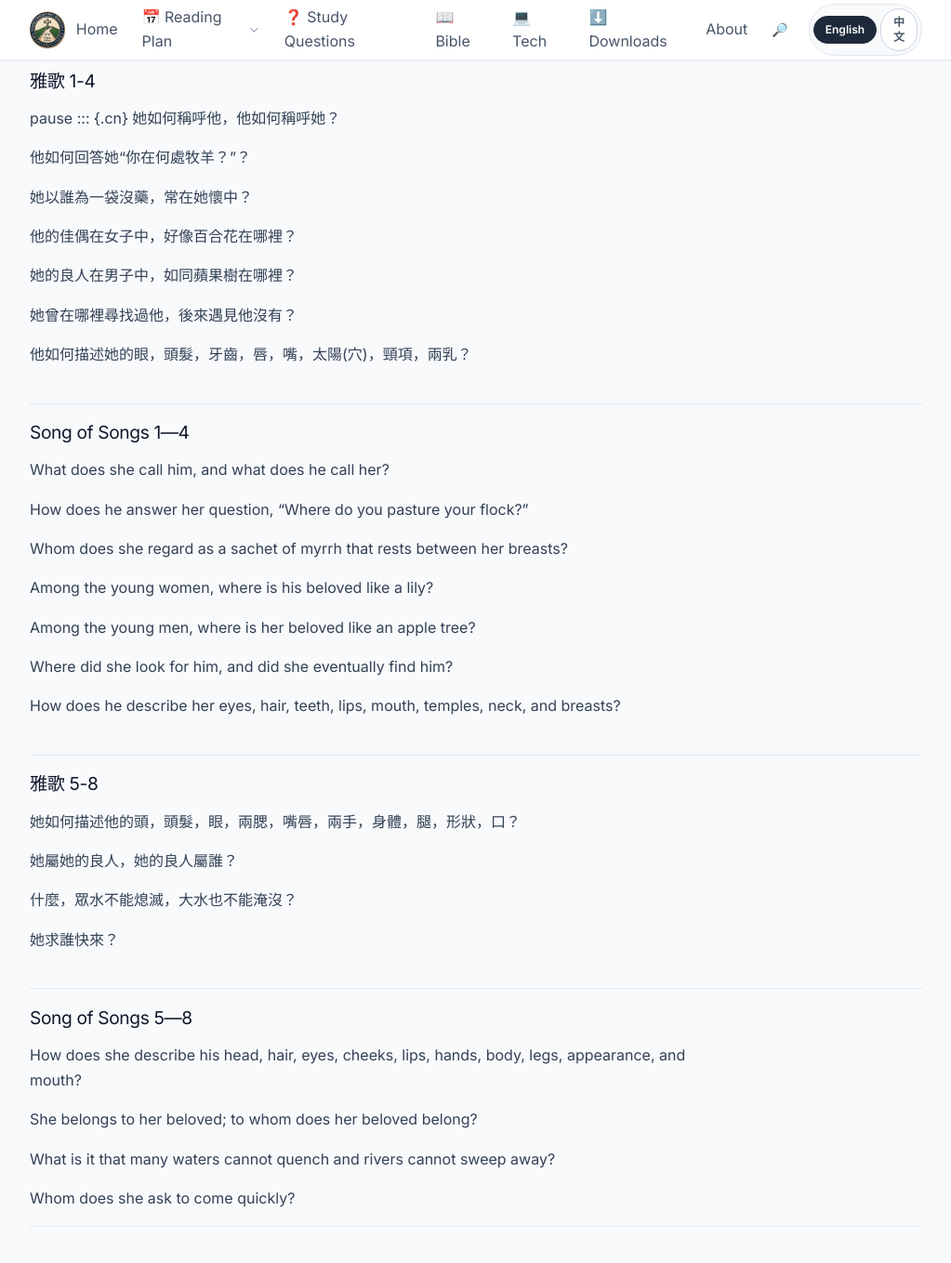
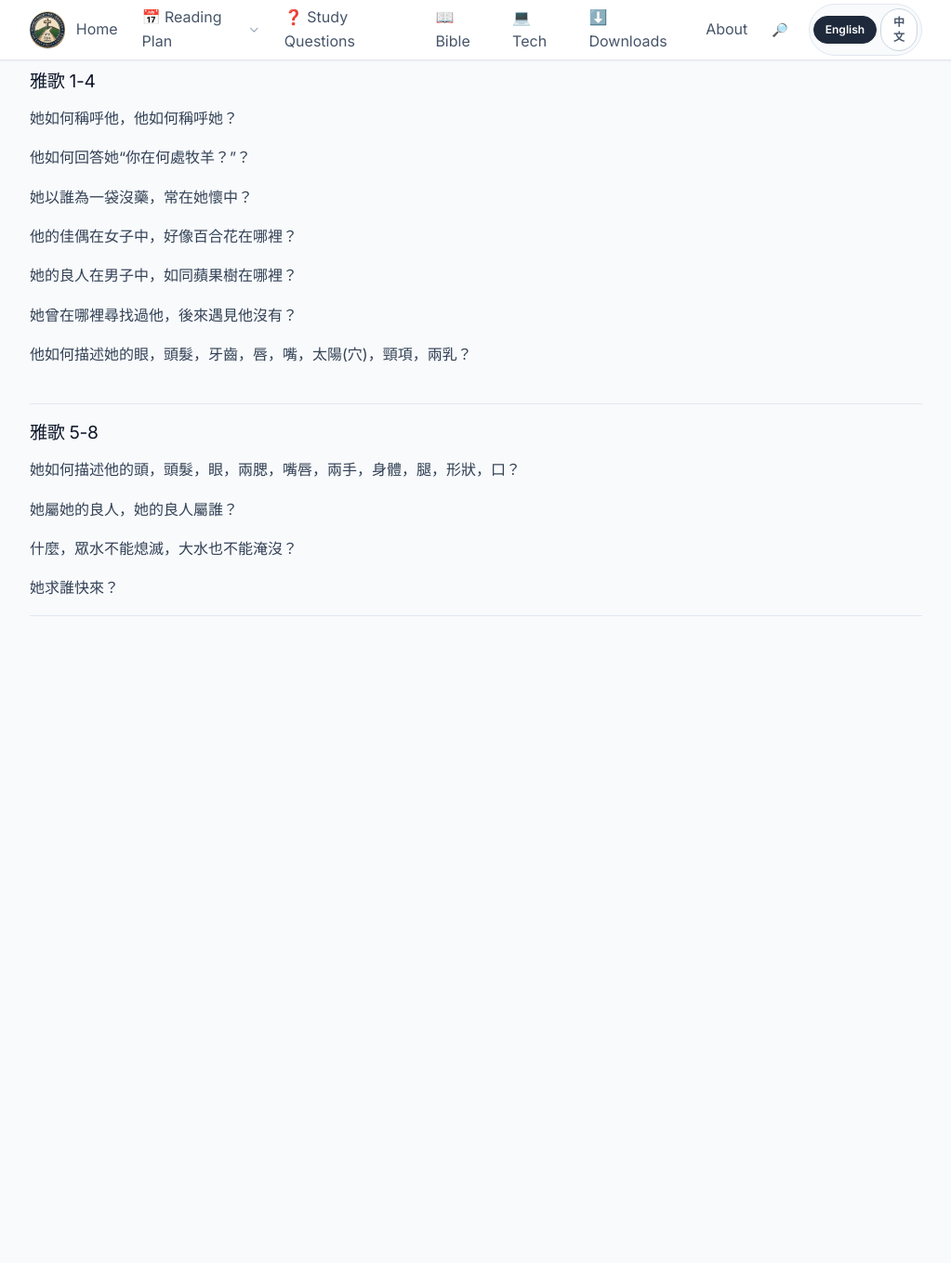
Before and after one commit to mansli7/mansli7.github.io, a Jekyll site: the page built from bs/sq/zh/song-of-solomon.md, in a window 1280 px wide and 1400 px high, scrolled down 146 px. Shown: the top 1359 px of the window at 93% size, without its empty margins (128-1151 px from the left). Built offline with Jekyll 4.4.1, drawn with Linux system fonts in a browser that asks for light colours; nearby versions of some CDN libraries; after the commit the page ends 900 px from its top, so only the background shows below that.

Commit message:
fix the format issue for two books

```diff
--- a/bs/sq/zh/song-of-solomon.md
+++ b/bs/sq/zh/song-of-solomon.md
@@ -14,7 +14,7 @@ title: 雅歌學習問題
 
 雅歌 1-4
 
-pause ::: {.cn} 她如何稱呼他，他如何稱呼她？
+她如何稱呼他，他如何稱呼她？
 
 他如何回答她“你在何處牧羊？”？
 
@@ -28,22 +28,6 @@ pause ::: {.cn} 她如何稱呼他，他如何稱呼她？
 
 他如何描述她的眼，頭髮，牙齒，唇，嘴，太陽(穴)，頸項，兩乳？
 
-Song of Songs 1—4
-
-What does she call him, and what does he call her?
-
-How does he answer her question, “Where do you pasture your flock?”
-
-Whom does she regard as a sachet of myrrh that rests between her breasts?
-
-Among the young women, where is his beloved like a lily?
-
-Among the young men, where is her beloved like an apple tree?
-
-Where did she look for him, and did she eventually find him?
-
-How does he describe her eyes, hair, teeth, lips, mouth, temples, neck, and breasts?
-
 ---
 
 雅歌 5-8
@@ -56,16 +40,6 @@ How does he describe her eyes, hair, teeth, lips, mouth, temples, neck, and brea
 
 她求誰快來？
 
-Song of Songs 5—8
-
-How does she describe his head, hair, eyes, cheeks, lips, hands, body, legs, appearance, and mouth?
-
-She belongs to her beloved; to whom does her beloved belong?
-
-What is it that many waters cannot quench and rivers cannot sweep away?
-
-Whom does she ask to come quickly?
-
 ---
 
 <p style="text-align: center; margin-top: 3rem;"></p>
--- a/data/bs-sq/zh/psalms.json
+++ b/data/bs-sq/zh/psalms.json
@@ -41,7 +41,7 @@
   },
   "Ps55-60": {
     "zh": [
-      "我要投靠在誰翅膀的蔭下？ 惡人一出母胎就與誰疏遠，一離母腹便如何？ 我們倚靠誰才得施展大能，為什麼？"
+      "詩篇五十六章，有幾節經文，有幾次倚靠神耶和華？ 我要投靠在誰翅膀的蔭下？ 惡人一出母胎就與誰疏遠，一離母腹便如何？ 我們倚靠誰才得施展大能，為什麼？"
     ]
   },
   "Ps61-65": {
--- a/data/bs-sq/zh/song-of-solomon.json
+++ b/data/bs-sq/zh/song-of-solomon.json
@@ -1,12 +1,12 @@
 {
   "SS1-4": {
     "zh": [
-      "pause ::: {.cn} 她如何稱呼他，他如何稱呼她？ 他如何回答她“你在何處牧羊？”？ 她以誰為一袋沒藥，常在她懷中？ 他的佳偶在女子中，好像百合花在哪裡？ 她的良人在男子中，如同蘋果樹在哪裡？ 她曾在哪裡尋找過他，後來遇見他沒有？ 他如何描述她的眼，頭髮，牙齒，唇，嘴，太陽(穴)，頸項，兩乳？ Song of Songs 1—4 What does she call him, and what does he call her? How does he answer her question, “Where do you pasture your flock?” Whom does she regard as a sachet of myrrh that rests between her breasts? Among the young women, where is his beloved like a lily? Among the young men, where is her beloved like an apple tree? Where did she look for him, and did she eventually find him? How does he describe her eyes, hair, teeth, lips, mouth, temples, neck, and breasts?"
+      "她如何稱呼他，他如何稱呼她？ 他如何回答她“你在何處牧羊？”？ 她以誰為一袋沒藥，常在她懷中？ 他的佳偶在女子中，好像百合花在哪裡？ 她的良人在男子中，如同蘋果樹在哪裡？ 她曾在哪裡尋找過他，後來遇見他沒有？ 他如何描述她的眼，頭髮，牙齒，唇，嘴，太陽(穴)，頸項，兩乳？"
     ]
   },
   "SS5-8": {
     "zh": [
-      "她如何描述他的頭，頭髮，眼，兩腮，嘴唇，兩手，身體，腿，形狀，口？ 她屬她的良人，她的良人屬誰？ 什麼，眾水不能熄滅，大水也不能淹沒？ 她求誰快來？ Song of Songs 5—8 How does she describe his head, hair, eyes, cheeks, lips, hands, body, legs, appearance, and mouth? She belongs to her beloved; to whom does her beloved belong? What is it that many waters cannot quench and rivers cannot sweep away? Whom does she ask to come quickly?"
+      "她如何描述他的頭，頭髮，眼，兩腮，嘴唇，兩手，身體，腿，形狀，口？ 她屬她的良人，她的良人屬誰？ 什麼，眾水不能熄滅，大水也不能淹沒？ 她求誰快來？"
     ]
   }
 }
```
Also changed, not shown: bs/sq/en/song-of-solomon.md (+30 -0 lines), bs/sq/zh/psalms.md (+2 -0 lines), data/bs-sq/en/song-of-solomon.json (+6 -2 lines).
